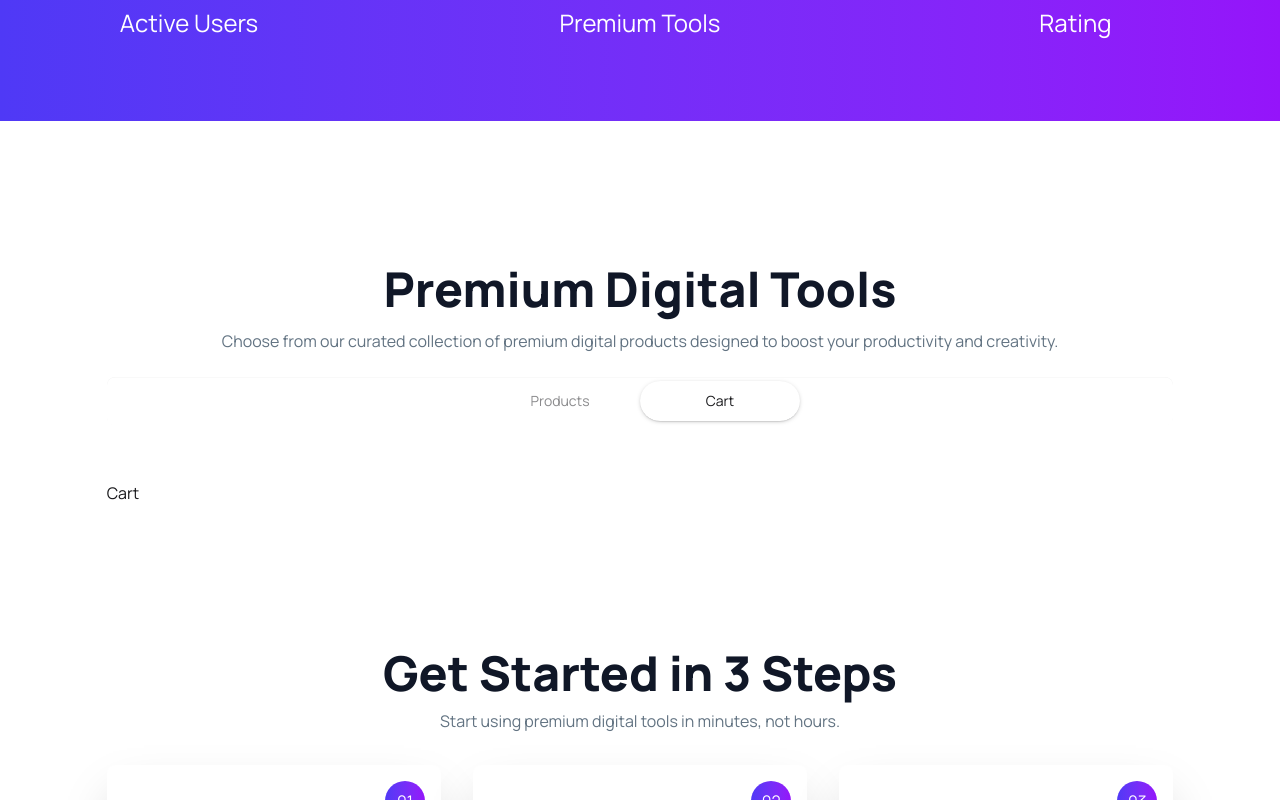
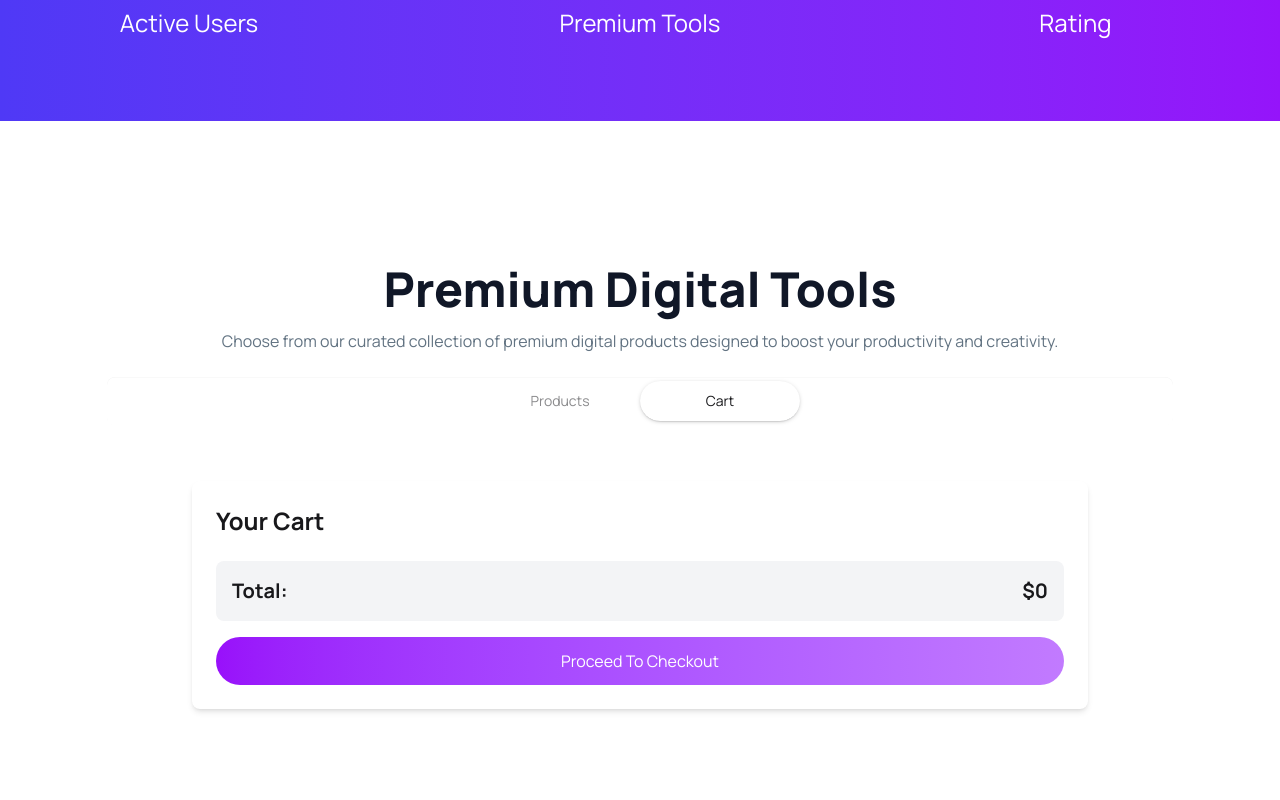
Before and after one commit to abutalha08/digi-tools-platform-A06, a React (Vite) app: page / in a window 1280 px wide. Both pictures are taken after a click on the radio button "Cart". Shown: the part 930-1730 px from the top of the page. Built offline with nearby package versions, Linux system fonts and the light colour scheme.

Commit message:
Buy Now card which was bought are showon in carts components

```diff
--- a/src/App.jsx
+++ b/src/App.jsx
@@ -23,7 +23,10 @@ const coursesPromise = getCourses();
 function App() {
 
   const [activeTab, setActiveTab] = useState("product")
-  console.log(activeTab)
+  // console.log(activeTab)
+
+  const [carts, setCarts] = useState([])
+  // console.log(carts)
 
 
   return (
@@ -43,7 +46,7 @@ function App() {
 
 
         <Courses coursesPromise={coursesPromise} activeTab={activeTab}
-          setActiveTab={setActiveTab} ></Courses>
+          setActiveTab={setActiveTab} carts = {carts} setCarts = {setCarts} ></Courses>
 
 
 
--- a/src/components/Cart/Cart.jsx
+++ b/src/components/Cart/Cart.jsx
@@ -1,11 +1,73 @@
-    import React from 'react';
+import React from "react";
 
-    const Cart = () => {
-        return (
-            <div>
-                Cart
-            </div>
-        );
+const Cart = ({ carts, setCarts }) => {
+
+    // Remove item from cart
+    const handleRemove = (id) => {
+        setCarts(carts.filter(item => item.id !== id));
     };
 
-    export default Cart;
+    // Total price calculation
+    const totalPrice = carts.reduce((sum, item) => sum + item.price, 0);
+
+    return (
+        <div className="max-w-4xl mx-auto p-6 bg-white rounded-lg shadow-md mt-10">
+            <h2 className="text-2xl font-bold mb-6">Your Cart</h2>
+
+            <div className="space-y-4">
+                {carts.map(item => (
+                    <div
+                        key={item.id}
+                        className="flex items-center justify-between p-4 bg-gray-50 rounded-lg shadow-sm"
+                    >
+                        <div className="flex items-center gap-4">
+                            <div className="p-2 bg-white rounded-full shadow-md w-12 h-12 flex items-center justify-center">
+                                <img
+                                    src={item.icon}
+                                    alt={item.name}
+                                    className="w-8 h-8"
+                                />
+                            </div>
+                            <div>
+                                <h3 className="font-semibold text-lg">{item.name}</h3>
+                                <p className="text-gray-500">${item.price}</p>
+                            </div>
+                        </div>
+                        <button
+                            onClick={() => handleRemove(item.id)}
+                            className="text-pink-500 font-medium hover:underline"
+                        >
+                            Remove
+                        </button>
+                    </div>
+                ))}
+
+
+
+                <div className="flex justify-between font-bold text-xl w-full bg-gray-100 p-4 rounded-lg">
+          <span>Total:</span>
+          <span>${totalPrice}</span>
+        </div>
+
+        <button className="w-full bg-gradient-to-r from-purple-600 to-purple-400 text-white px-6 py-3 rounded-full hover:scale-105 transition duration-300">
+          Proceed To Checkout
+        </button>
+
+
+
+
+            </div>
+
+
+
+
+
+
+
+
+
+        </div>
+    );
+};
+
+export default Cart;
--- a/src/components/Courses/CourseCard.jsx
+++ b/src/components/Courses/CourseCard.jsx
@@ -1,11 +1,12 @@
 import React, { useState } from 'react';
 
-const CourseCard = ({course}) => {
+const CourseCard = ({course, carts, setCarts}) => {
 
     const [isBuy, setIsBuy] =useState(false);
 
     const handleBuyNow = () =>{
         setIsBuy(true);
+        setCarts([...carts, course]);
     }
     return (
         <div className="space-y-4 shadow-xl rounded-lg  p-5 transition-all duration-300 hover:-translate-y-3 hover:shadow-2xl hover:scale-[1.02] relative">
--- a/src/components/Courses/Courses.jsx
+++ b/src/components/Courses/Courses.jsx
@@ -3,7 +3,7 @@ import CourseCard from "./CourseCard";
 import Tabs from "../Tabs/Tabs";
 import Cart from "../Cart/Cart";
 
-const Courses = ({ coursesPromise, activeTab, setActiveTab }) => {
+const Courses = ({ coursesPromise, activeTab, setActiveTab, carts, setCarts }) => {
     const courses = use(coursesPromise);
 
     // console.log(courses);
@@ -29,13 +29,13 @@ const Courses = ({ coursesPromise, activeTab, setActiveTab }) => {
             {activeTab === "product" && (
         <div className="grid md:grid-cols-2 lg:grid-cols-3 gap-5">
           {courses.map((course) => (
-            <CourseCard key={course.id} course={course} />
+            <CourseCard key={course.id} course={course} carts = {carts} setCarts = {setCarts} />
           ))}
         </div>
       )}
 
       {activeTab === "cart" && (
-        <Cart />
+        <Cart carts = {carts} />
       )}
         </div>
     );
```
